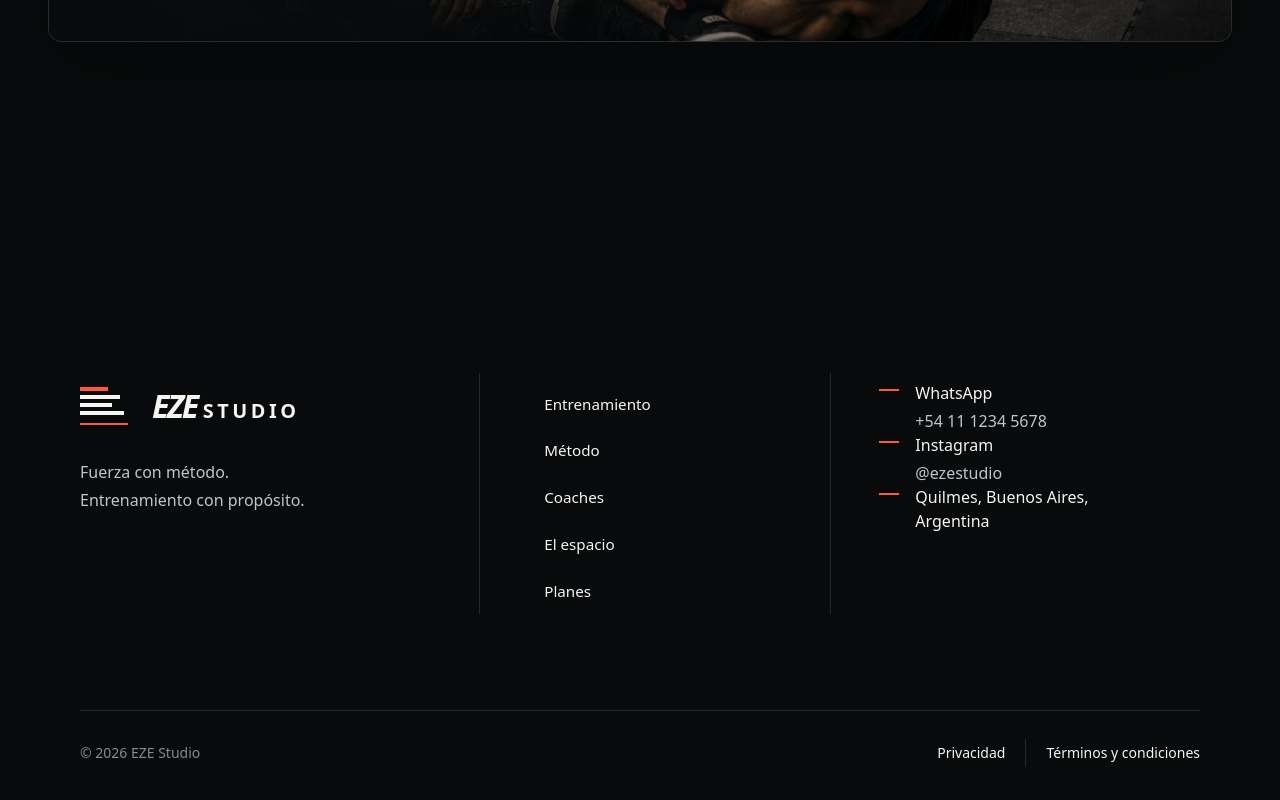
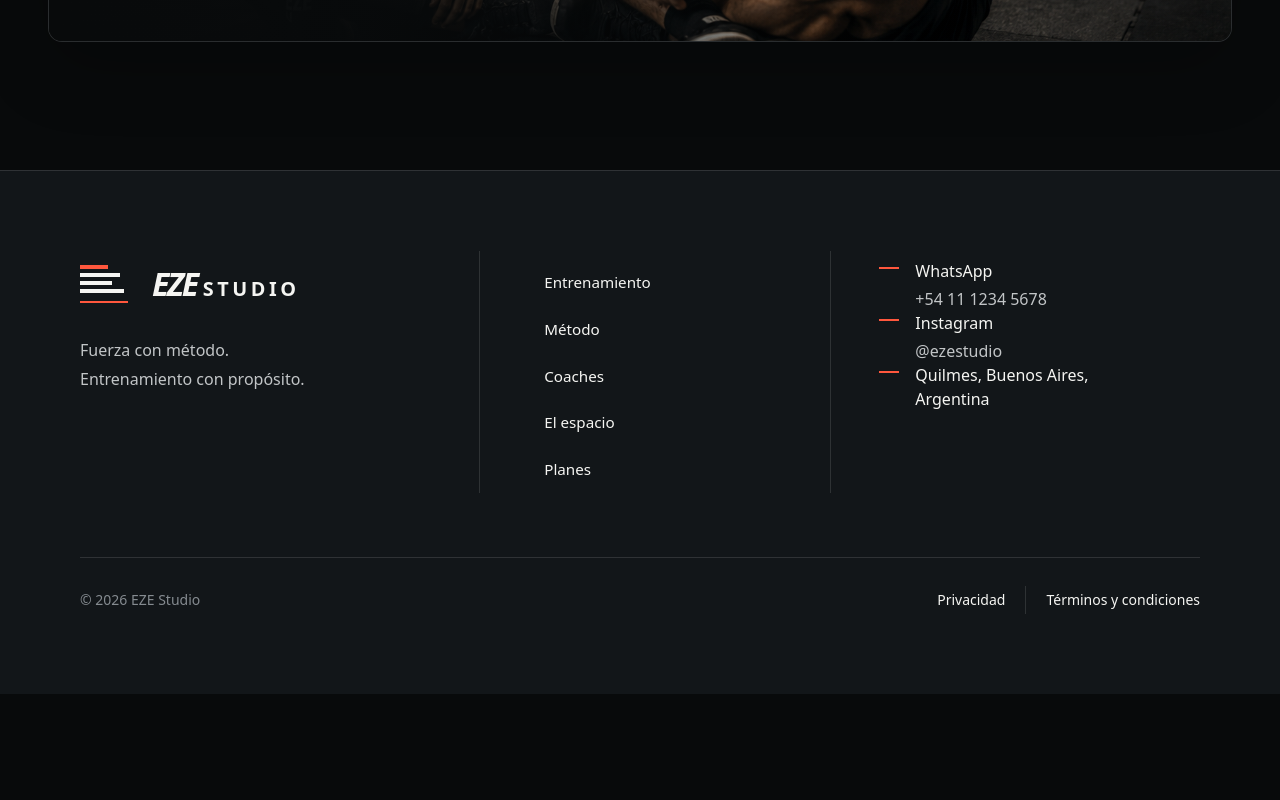
Before and after one commit to ezexgonzalez/eze-demo-gimnasio, a React (Vite) app: page / in a window 1280 px wide. Shown: the part 5064-5864 px from the top of the page. After the commit the page ends 5758 px from the top, so only its background shows below. Built offline with nearby package versions, Linux system fonts and the light colour scheme.

Commit message:
fix: style footer as page ending

```diff
--- a/src/components/layout/Footer.jsx
+++ b/src/components/layout/Footer.jsx
@@ -38,9 +38,8 @@ export function Footer() {
   const { businessName, contact, navigation } = siteConfig
 
   return (
-    <footer className="bg-[var(--theme-background)] px-4 pb-8 pt-16 sm:px-6 sm:pb-10 sm:pt-20 lg:flex lg:min-h-screen lg:px-12 lg:py-0">
-      <Container className="max-w-[90rem] px-0 lg:flex lg:min-h-screen lg:flex-col lg:justify-center">
-        <div className="py-2 lg:py-12">
+    <footer className="border-t border-[var(--theme-border)] bg-[var(--theme-elevated)] px-4 py-14 sm:px-6 sm:py-16 lg:px-12 lg:py-20">
+      <Container className="max-w-[90rem] px-0">
         <div className="lg:grid lg:grid-cols-[1.08fr_0.95fr_1fr]">
           <div>
             <a
@@ -90,7 +89,7 @@ export function Footer() {
           </div>
         </div>
 
-          <div className="mt-10 border-t border-[var(--theme-border)] pt-7 sm:flex sm:items-center sm:justify-between lg:mt-24">
+        <div className="mt-10 border-t border-[var(--theme-border)] pt-7 sm:flex sm:items-center sm:justify-between lg:mt-16">
           <p className="text-sm text-[var(--theme-muted)]">© 2026 {businessName}</p>
           <div className="mt-5 flex items-center gap-5 text-sm text-[var(--theme-text)] sm:mt-0">
             <a
@@ -108,7 +107,6 @@ export function Footer() {
             </a>
           </div>
         </div>
-        </div>
       </Container>
     </footer>
   )
```
Lines whose indentation alone changed are shown as unchanged.
